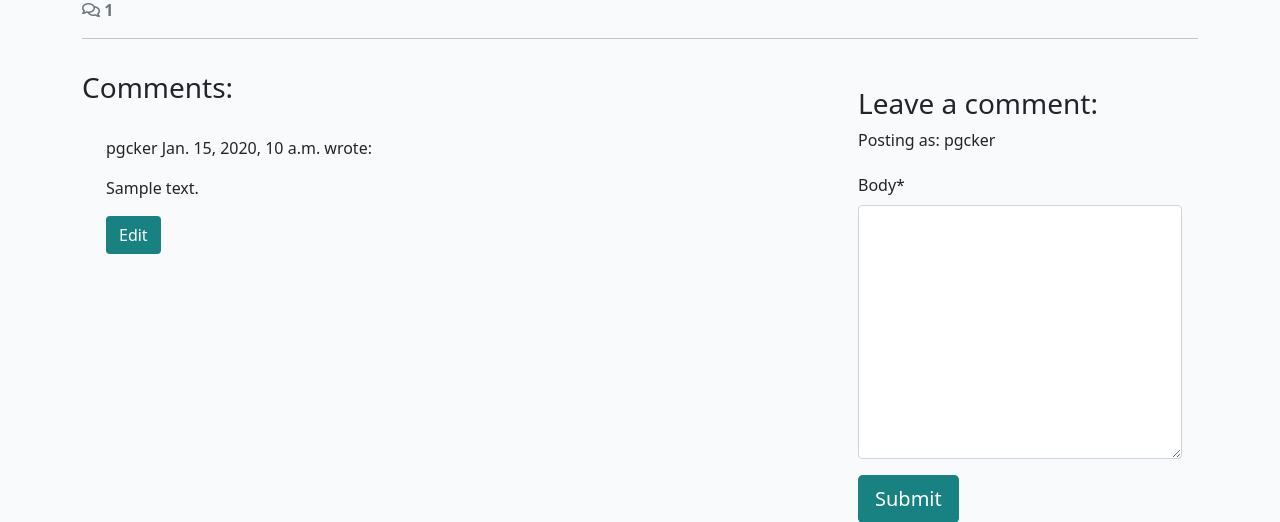
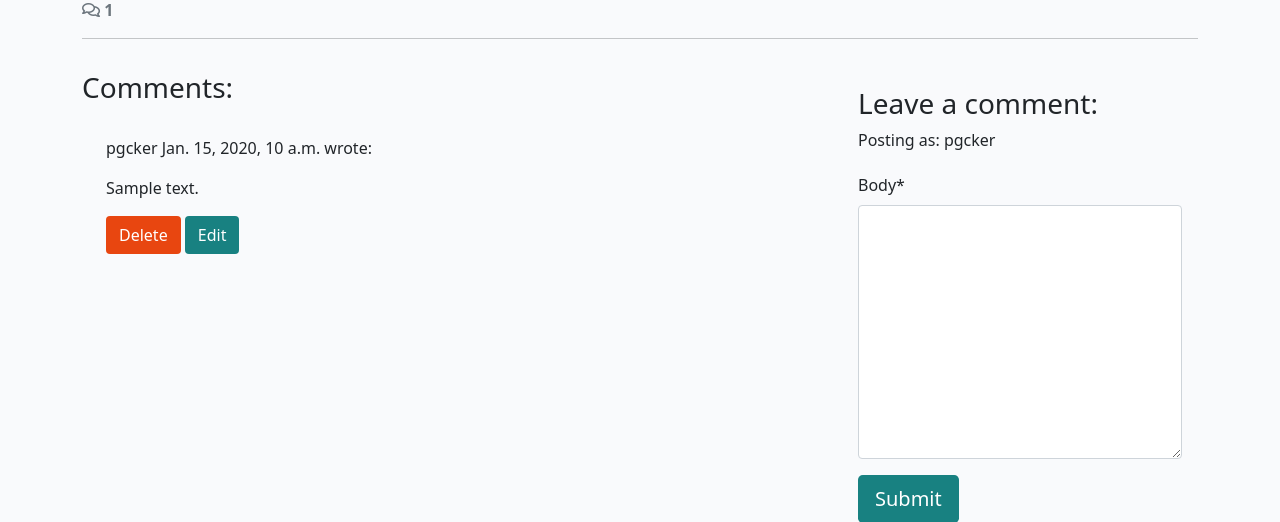
Before and after one commit to Philgck/Django-blog, a Django app: the page made by blog/templates/blog/post_detail.html in a window 1280 px wide. Shown: the part 494-1016 px from the top of the page. Run offline with Django 4.2, Linux system fonts and the light colour scheme; the first user in the database is signed in; data comes from the database, SQL or seed files in the repository; tables that the repository leaves empty hold one stand-in row (Sample ...); some libraries are stand-ins or nearby versions.

Commit message:
Add: Comment CRUD

```diff
--- a/blog/templates/blog/post_detail.html
+++ b/blog/templates/blog/post_detail.html
@@ -67,8 +67,8 @@
                     </p>
                     {% endif %}
                     {% if user.is_authenticated and comment.author == user %}
-                    <button class="btn btn-edit"
-                      comment_id="{{ comment.id }}">Edit</button>
+                    <button class="btn btn-delete" comment_id="{{ comment.id }}">Delete</button>
+                    <button class="btn btn-edit" comment_id="{{ comment.id }}">Edit</button>
                     {% endif %}
                 </div>
                 <!-- Our for loop ends here -->
@@ -93,6 +93,26 @@
         </div>
     </div>
 </div>
+<!-- Delete confirmation modal -->
+<div class="modal fade" id="deleteModal" tabindex="-1" aria-labelledby="deleteModalLabel" aria-hidden="true">
+    <div class="modal-dialog">
+        <div class="modal-content">
+            <div class="modal-header">
+                <h5 class="modal-title" id="deleteModalLabel">Delete comment?</h5>
+                <button type="button" class="btn-close" data-bs-dismiss="modal" aria-label="Close"></button>
+            </div>
+            <div class="modal-body">
+                Are you sure you want to delete your comment?
+                This action cannot be undone.
+            </div>
+            <div class="modal-footer">
+                <button type="button" class="btn btn-secondary" data-bs-dismiss="modal">Close</button>
+                <a id="deleteConfirm" href="#" class="btn
+          btn-danger">Delete</a>
+            </div>
+        </div>
+    </div>
+</div>
 
 {% endblock content %}
 
--- a/blog/urls.py
+++ b/blog/urls.py
@@ -8,6 +8,8 @@ urlpatterns = [
     path('<slug:slug>/', views.post_detail, name='post_detail'),
     path('<slug:slug>/edit_comment/<int:comment_id>',
          views.comment_edit, name='comment_edit'),
+    path('<slug:slug>/delete_comment/<int:comment_id>',
+         views.comment_delete, name='comment_delete'),
 ]
 
 if settings.DEBUG:
--- a/blog/views.py
+++ b/blog/views.py
@@ -78,3 +78,19 @@ def comment_edit(request, slug, comment_id):
             messages.add_message(request, messages.ERROR, 'Error updating comment!')
 
     return HttpResponseRedirect(reverse('post_detail', args=[slug]))
+
+def comment_delete(request, slug, comment_id):
+    """
+    view to delete comment
+    """
+    queryset = Post.objects.filter(status=1)
+    post = get_object_or_404(queryset, slug=slug)
+    comment = get_object_or_404(Comment, pk=comment_id)
+
+    if comment.author == request.user:
+        comment.delete()
+        messages.add_message(request, messages.SUCCESS, 'Comment deleted!')
+    else:
+        messages.add_message(request, messages.ERROR, 'You can only delete your own comments!')
+
+    return HttpResponseRedirect(reverse('post_detail', args=[slug]))
--- a/static/js/comments.js
+++ b/static/js/comments.js
@@ -2,6 +2,10 @@ const editButtons = document.getElementsByClassName("btn-edit");
 const commentText = document.getElementById("id_body");
 const commentForm = document.getElementById("commentForm");
 const submitButton = document.getElementById("submitButton");
+
+const deleteModal = new bootstrap.Modal(document.getElementById("deleteModal"));
+const deleteButtons = document.getElementsByClassName("btn-delete");
+const deleteConfirm = document.getElementById("deleteConfirm");
 
 /**
  * Initializes edit functionality for the provided edit buttons.
@@ -22,3 +26,21 @@ for (let button of editButtons) {
     commentForm.setAttribute("action", `edit_comment/${commentId}`);
   });
 }
+
+/**
+ * Initializes deletion functionality for the provided delete buttons.
+ *
+ * For each button in the `deleteButtons` collection:
+ * - Retrieves the associated comment's ID upon click.
+ * - Updates the `deleteConfirm` link's href to point to the
+ * deletion endpoint for the specific comment.
+ * - Displays a confirmation modal (`deleteModal`) to prompt
+ * the user for confirmation before deletion.
+ */
+for (let button of deleteButtons) {
+  button.addEventListener("click", (e) => {
+    let commentId = e.target.getAttribute("comment_id");
+    deleteConfirm.href = `delete_comment/${commentId}`;
+    deleteModal.show();
+  });
+}
```
Also changed, not shown: 1 other file. Lines whose indentation alone changed are shown as unchanged.
